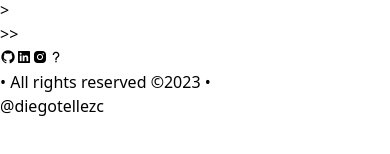
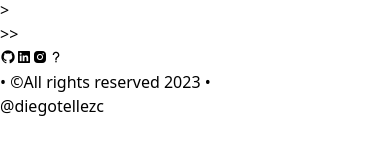
Before and after one commit to diegotellezc/pokedex, a React (Vite) app: page / in a window 390 px wide. Both pictures are taken after typing "Sample" into the empty fields and a click on the button "Start". Shown: the part 264-418 px from the top of the page. Built offline with nearby package versions, Linux system fonts and the light colour scheme; no server answers.

Commit message:
Fixed some problems in styles for iphones

```diff
--- a/src/components/Footer.jsx
+++ b/src/components/Footer.jsx
@@ -8,7 +8,7 @@ const Footer = () => {
 
             <div className="h-20 aspect-square rounded-full bg-white border-[8px] border-black absolute bottom-3 left-1/2 -translate-x-1/2 after:content-[''] after:h-12 after:aspect-square after:rounded-full after:bg-gray-700 after:absolute after:border-[9px] after:border-black after:top-1/2 after:left-1/2 after:-translate-x-1/2 after:-translate-y-1/2"></div>
 
-            <div className='absolute top-[-180px] right-4 w-48 lg:right-16'>
+            <div className='absolute top-[-120px] right-8 md:top-[-180px] md:right-4 w-32 md:w-48 lg:right-16'>
                 <img src="/images/pikachu.png" alt="Pikachu" />
             </div>
         </footer>
--- a/src/components/FooterDiego.jsx
+++ b/src/components/FooterDiego.jsx
@@ -22,7 +22,7 @@ const FooterDiego = () => {
                 </a>
             </div>
 
-            <p className='md:order-2 text-secondary-color'>• All rights reserved ©2023 • </p>
+            <p className='md:order-2 text-secondary-color'>• ©All rights reserved 2023 • </p>
             <p className='text-secondary-color'>@diegotellezc</p>
         </footer>
     )
--- a/src/pages/Home.jsx
+++ b/src/pages/Home.jsx
@@ -29,13 +29,13 @@ const Home = () => {
 
                     <form onSubmit={handleSubmit} className='flex flex-col items-center gap-4 w-full h-24 md:h-12 md:flex-row md:gap-0 md:justify-center'>
                         <input className='w-[80%] max-w-sm h-12 shadow-md shadow-black/30 md:h-full md:w-80 outline-0 px-4 rounded-md md:rounded-tr-none md:rounded-br-none md:rounded-tl-md md:rounded-bl-md' id='nameTrainer' type="text" placeholder='Type your name...' />
-                        <button className='bg-red-500 shadow-md shadow-black/30 hover:bg-red-600 md:h-full text-white max-w-max px-10 py-2 rounded-md md:rounded-tl-none md:rounded-bl-none md:rounded-tr-md md:rounded-br-md'>Start</button>
+                        <button className='bg-red-500 shadow-md shadow-black/30 hover:bg-red-600 md:h-full text-white max-w-max px-10 py-2 rounded-md z-20 md:rounded-tl-none md:rounded-bl-none md:rounded-tr-md md:rounded-br-md'>Start</button>
                     </form>
                 </article>
             </section>
 
             {/* Image */}
-            <div className='absolute top-11 left-14 w-48 opacity-50 lg:opacity-80 lg:left-32'>
+            <div className='absolute w-32 top-6 left-8 sm:top-11 sm:left-14 sm:w-48 opacity-20 sm:opacity-50 lg:opacity-80 lg:left-32'>
                 <img src="/images/ash.png" alt="Ash ketchup" />
             </div>
 
```
